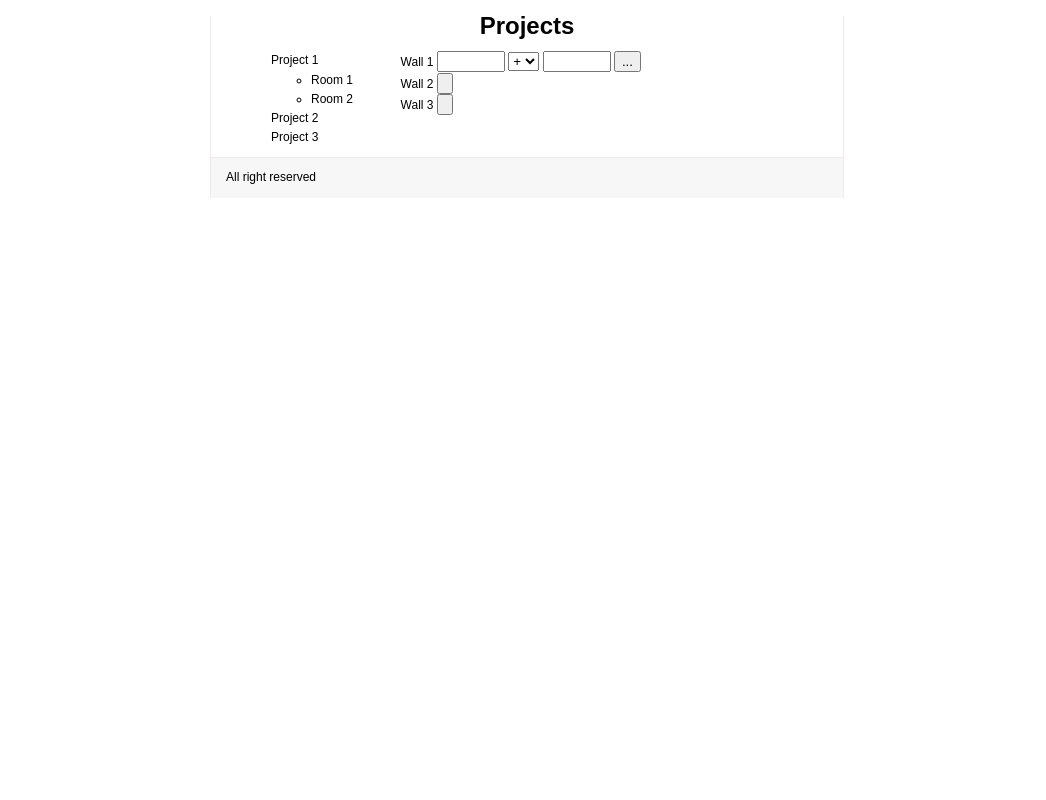
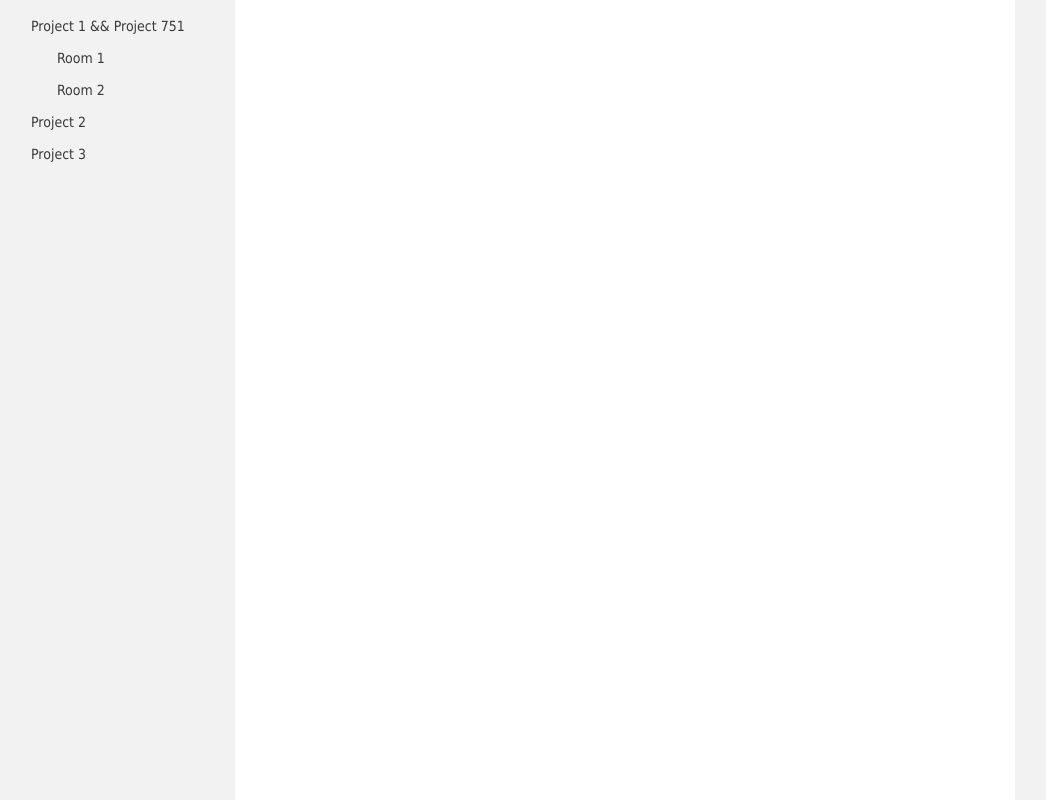
Before and after one commit to ManGregory/smeta, a Flask app: page / in a window 1280 px wide. Shown: the whole page, without its empty margins (113-1159 px from the left). Run offline with Flask 2, Linux system fonts and the light colour scheme; some libraries are stand-ins or nearby versions.

Commit message:
remove blog files, make little changes to main page markup

```diff
--- a/app.py
+++ b/app.py
@@ -20,10 +20,6 @@
 def page_not_found(e):
 	return render_template('404.html'), 404
 
-@app.route('/blog/')
-def blog():
-	return render_template("blog.html")
-
 @app.route('/hnya/')
 def hnya():
 	return render_template("hnya.html")
--- a/static/css/style.css
+++ b/static/css/style.css
@@ -1,64 +1,57 @@
 * {
-
+  margin: 0;
+  padding: 0;
 }
 
-body {
-	background: white;
-    font:normal 12px/1.6em Arial, Helvetica, sans-serif;
-	margin: 0;
-	padding: 0;
+html, body, .container, .row {
+  height: 100%;
+  background-color: #f2f2f2;
+  font-family: Tahoma, Geneva, sans-serif;
 }
 
-p {
-	margin: 0;
-	padding: 0;
+.col-md-2, .col-md-8 {
+  min-height: 100%;
+  height: 100%;
 }
 
-#wrapper {
-	margin:0 auto;
-	width: 632px;
-	border-left:1px solid #f0e9eb;
-	border-right:1px solid #f0e9eb;
+.col-md-2 {
+  background-color: #f2f2f2;
+  padding-right: 10px;
 }
 
-#header {
-
+.col-md-8 {
+  background-color: #FFFFFF;
 }
 
-#header h1 {
-	text-align: center;
+a, a:hover {
+  color: #393939;
+  text-decoration: none;
 }
 
-#main-content {
-	margin: 0 auto;
+ul {
+  margin: 0;
+  padding: 0;
+  list-style: none;
 }
 
-#project-bar {
-	margin: 0px 10px;
-	float: left;
+.project-list {
+  margin-top: 10px;
+  margin-left: 60px;
 }
 
-#project-workspace {
-	width: 70%;
-	float: right;
+.project-list li {
+  margin-bottom: 0px;
 }
 
-#footer {
-	background:#f7f7f7;
-	border-top:1px solid #f0e9eb;
-	padding:10px 15px;
-	clear:both;
+.project-list li ul li a {
+  padding-left: 40px;
 }
 
-ul.project-list {
-	margin: 0px 10px 10px 10px;
-	list-style-type: none;
+.project-list a {
+  display: block;
+  padding: 6px 14px;
 }
 
-li:hover {
-	background:#f7f7f7;
-}
-
-input[type=number] {
-	width: 60px;
-}
+.project-list a:hover{
+  background-color: #fff;
+};
--- a/templates/index.html
+++ b/templates/index.html
@@ -1,45 +1,63 @@
 <!DOCTYPE html>
-<html>
+<html lang="en">
   <head>
-		<title>Project</title>
-		<link href="../static/css/style.css" rel="stylesheet" type="text/css" />
+    <meta charset="utf-8">
+    <meta http-equiv="X-UA-Compatible" content="IE=edge">
+    <meta name="viewport" content="width=device-width, initial-scale=1">
+    <meta name="description" content="">
+    <meta name="author" content="">
+
+    <title>Blog Template for Bootstrap</title>
+
+    <!-- Bootstrap core CSS -->
+    <link rel="stylesheet" href="//maxcdn.bootstrapcdn.com/bootstrap/3.2.0/css/bootstrap.min.css">
+    <link rel="shortcut icon" href="{{ url_for('static', filename='ico/favicon.ico') }}">
+
+    <!-- Custom styles for this template -->
+    <link href="{{ url_for('static', filename='css/style.css') }}" rel="stylesheet">
+
+    <!-- HTML5 shim and Respond.js IE8 support of HTML5 elements and media queries -->
+    <!--[if lt IE 9]>
+      <script src="https://oss.maxcdn.com/html5shiv/3.7.2/html5shiv.min.js"></script>
+      <script src="https://oss.maxcdn.com/respond/1.4.2/respond.min.js"></script>
+    <![endif]-->
   </head>
+
   <body>
-		<div id="wrapper">
-			<div id="header">
-				<h1>Projects</h1>
+    <div class="container">
+
+      <!--
+      <div class="blog-header">
+        <h1 class="blog-title">Projects</h1>
+        <p class="lead blog-description">The official example template of creating a blog with Bootstrap.</p>
       </div>
-			<div id="main-content">
-				<div id="project-bar">
+      -->
+      <div class="row">
+
+        <div class="col-md-3">
           <ul class="project-list">
-						<li>Project 1
-							<ul>
-								<li>Room 1</li>
-								<li>Room 2</li>
+            <li><a href="#">Project 1 && Project 751</a>
+              <ul class="project-list-sub">
+                <li><a href="#">Room 1</a></li>
+                <li><a href="#">Room 2</a></li>
               </ul>
             </li>
-						<li>Project 2</li>
-						<li>Project 3</li>
+            <li><a href="#">Project 2</a></li>
+            <li><a href="#">Project 3</a></li>
           </ul>
+        </div><!-- /.blog-sidebar -->
+
+        <div class="col-md-8">
+
         </div>
-				<div id="project-workspace">
-					<p>Wall 1 <input type="number" step="0.01" min="0" />
-						<select>
-							<option>+</option>
-							<option>-</option>
-							<option>X</option>
-							<option>/</option>
-						</select>
-						<input type="number" step="0.01" min ="0"/>
-						<input type="button" value="..."/>
-					</p>
-					<p>Wall 2 <input type="button"> </p>
-					<p>Wall 3 <input type="button"> </p>
-				</div>
-			</div>
-			<div id="footer">
-				<p>All right reserved</p>
-			</div>
-		</div>
+      </div><!-- /.row -->
+
+    </div><!-- /.container -->
+
+    <!-- Bootstrap core JavaScript
+    ================================================== -->
+    <!-- Placed at the end of the document so the pages load faster -->
+    <script src="https://ajax.googleapis.com/ajax/libs/jquery/1.11.1/jquery.min.js"></script>
+    <script src="//maxcdn.bootstrapcdn.com/bootstrap/3.2.0/js/bootstrap.min.js"></script>
   </body>
 </html>
```
Also changed, not shown: static/css/blog.css (deleted, +0 -56 lines), templates/blog.html (deleted, +0 -62 lines). Lines whose indentation alone changed are shown as unchanged.
